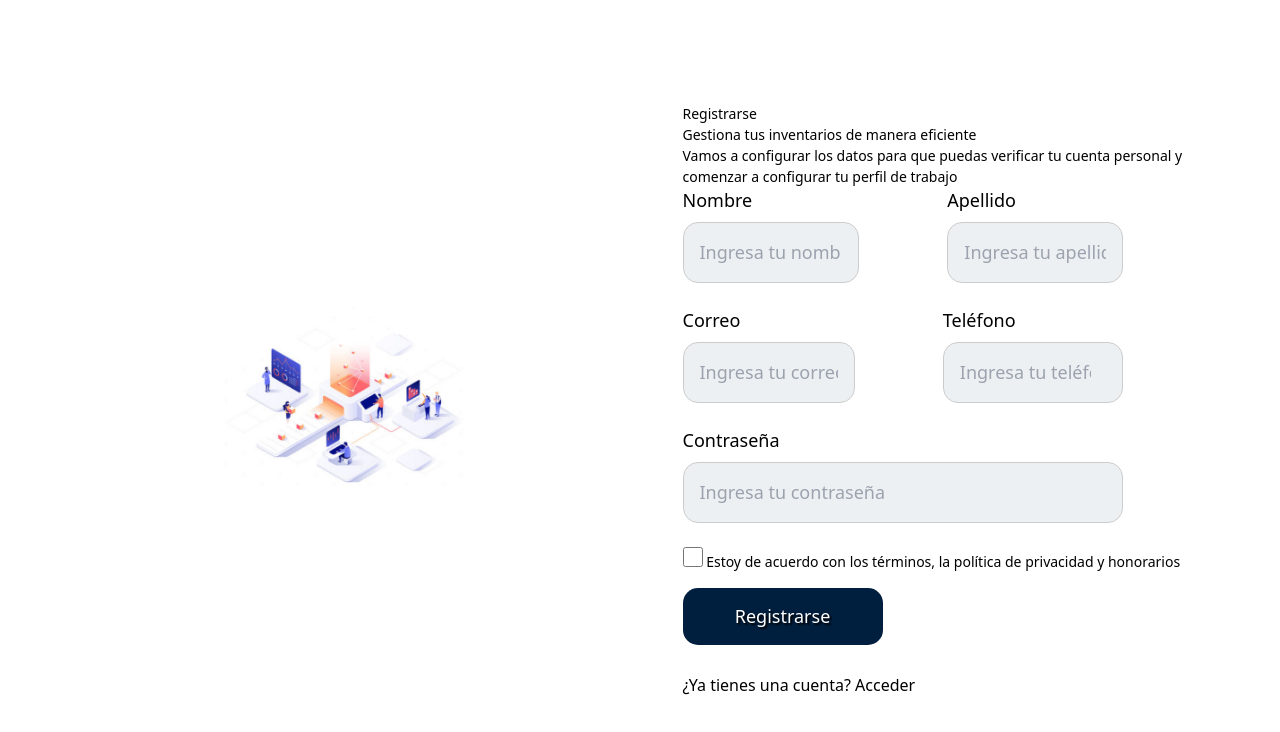
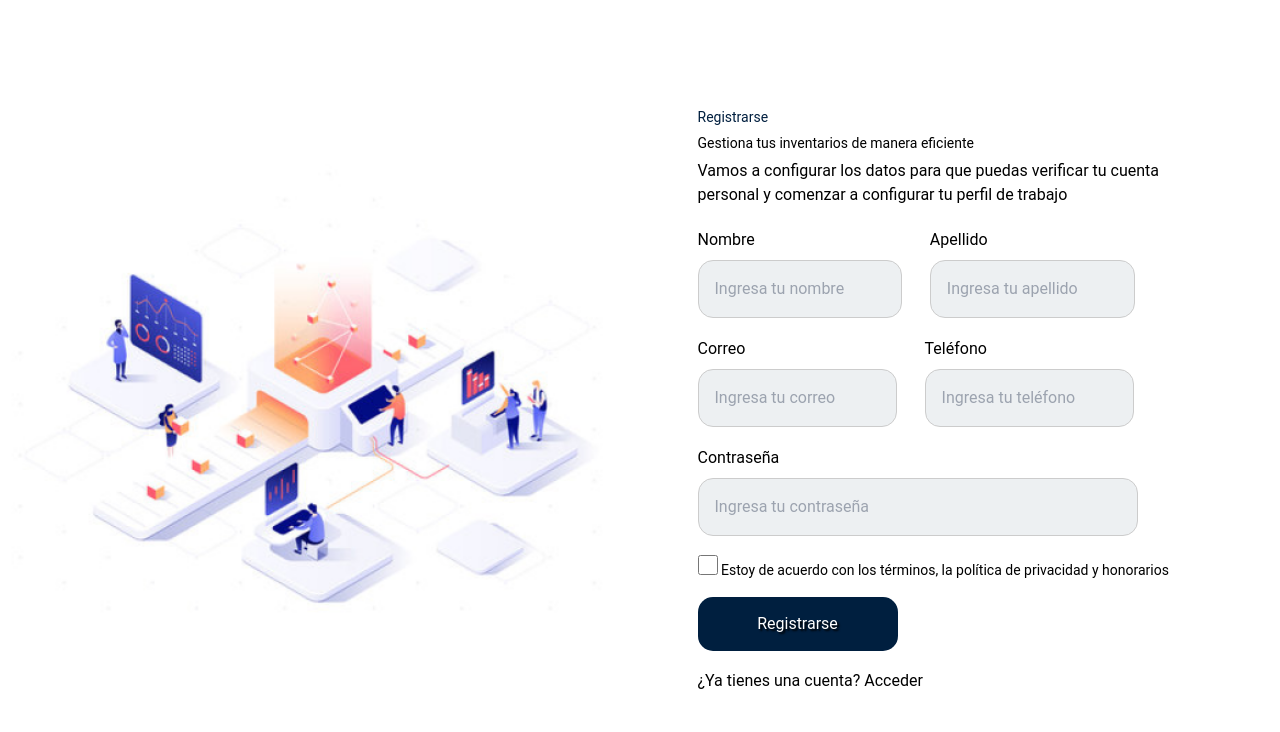
Before and after one commit to 02loveslollipop/SICCA-FORK, a React (Vite) app in the folder SICCA_Front/: page /register in a window 1280 px wide. Shown: the top 732 px of the page. Built offline with nearby package versions, Linux system fonts and the light colour scheme.

Commit message:
fix: correcciones de margenes

```diff
--- a/SICCA_Front/src/pages/LoginPage.jsx
+++ b/SICCA_Front/src/pages/LoginPage.jsx
@@ -121,7 +121,7 @@ const LoginPage = () => {
         <p>Observa tu crecimiento y obtén soporte!</p>
         <FormInput
           id="email"
-          label="Correo"
+          label="Correo Electronico"
           type="email"
           placeholder="Ingrese su correo"
           value={email}
--- a/SICCA_Front/src/styles/FacturaPopUp.css
+++ b/SICCA_Front/src/styles/FacturaPopUp.css
@@ -2,7 +2,7 @@
   width: 70%;
   margin: auto;
   background-color: white;
-  padding: 28px;
+  padding: 40px;
   box-shadow: 0 4px 10px rgba(0, 0, 0, 0.1);
   border-radius: 10px;
   position: relative;
@@ -10,12 +10,13 @@
 
 
 .factura-datos {
-  margin-top: 30px;
+  margin-top: 20px;
 }
 
 .factura-left, .factura-right {
   display: inline-block;
   width: 50%;
+  margin-right: 0px;
 }
 
 .factura-firma {
@@ -38,6 +39,7 @@
 .factura-datos, .factura-total {
   display: flex;
   justify-content: space-between;
+  align-items: center;
 }
 
 .factura-tabla table {
@@ -75,9 +77,10 @@
 }
 
 .factura-logo {
-  width: 45%;
-  object-fit: cover;
+  width: 70%;
+  margin-left: -40px;
   border-radius: 10px;
+  margin-bottom: 10px;
 }
 
 .firma-linea {
@@ -88,9 +91,11 @@
   margin-right: auto;
 }
 
+
 .factura-info {
   display: inline-block;
   width: 80%;
+  margin-left: -300px;
 
 }
 
--- a/SICCA_Front/src/styles/LoginPage.css
+++ b/SICCA_Front/src/styles/LoginPage.css
@@ -1,5 +1,40 @@
 body {
   background-color: rgb(255, 255, 255);
+  font-family: 'Roboto', sans-serif;
+  font-size: 18px; /* Tamaño de letra global */
+  margin: 0;
+  padding: 0;
+}
+
+.filasName-container2{
+  display: flex;
+  flex-direction: row;
+  justify-content: center;
+  align-items: center;
+  gap: 0rem;
+  margin-top: 1rem;
+}
+
+.filasData-container2{
+  display: flex;
+  flex-direction: row;
+  justify-content: center;
+  align-items: center;
+  gap: 0rem;
+}
+
+p{
+  padding-bottom: 5px;
+}
+
+h2, h3, p{
+  padding-top:5px ;
+}
+
+h2 {
+  font-size: 36px;
+  font-weight: 700;
+  color: #001f3f;
 }
 
 .login-container {
@@ -13,17 +48,17 @@ body {
   margin-left: -80px;
 }
 
+h3, h2, p, .login-form, .form-input, .checkbox, .btn-primary, .register-link {
+  font-size: 16px;
+}
+
 .login-form {
-  width: 90%;
+  width:90%;
   max-width: 500px;
-  font-size: 20px;
-  color: black;
 }
 
 .form-input {
-  margin-bottom: 1.5rem;
-  font-size: 18px;
-  color: black;
+  margin-bottom: 1.2rem;
 }
 
 .form-input input {
@@ -34,24 +69,23 @@ body {
   border: 1px solid #ccc;
   border-radius: 15px;
   background-color: #EDF0F2;
-  font-size: 18px;
 }
 
 .checkbox {
-  font-size: 18px;
   margin-top: -0.5rem;
+  pointer-events: auto;
+  opacity: 1;
 }
 
 .btn-primary {
   margin-top: 1rem;
+  margin-bottom: -1rem;
   background-color: #001f3f;
-  color: white;
   border: none;
   border-radius: 15px;
   cursor: pointer;
   width: 100%;
   text-shadow: 2px 2px 2px black;
-  font-size: 18px;
   padding-top: 15px;
   padding-bottom: 15px;
 }
@@ -60,9 +94,16 @@ body {
   display: none;
 }
 
+.checkbox-container {
+  display: flex;
+  align-items: center;
+  justify-content: flex-start;
+  gap: -5rem;
+
+}
+
 .register-link {
   margin-top: 1.8rem;
-  font-size: 18px;
 }
 
 @media (min-width: 768px) {
@@ -86,8 +127,8 @@ body {
   .illustration img {
     width: 100%;
     max-width: 300px;
-    padding-right: 40px;
-    transform: scale(2,2);
-    padding-left: 8rem;
+    padding-right: 20px;
+    transform: scale(3,3);
+    padding-left: 4rem;
   }
 }
```
